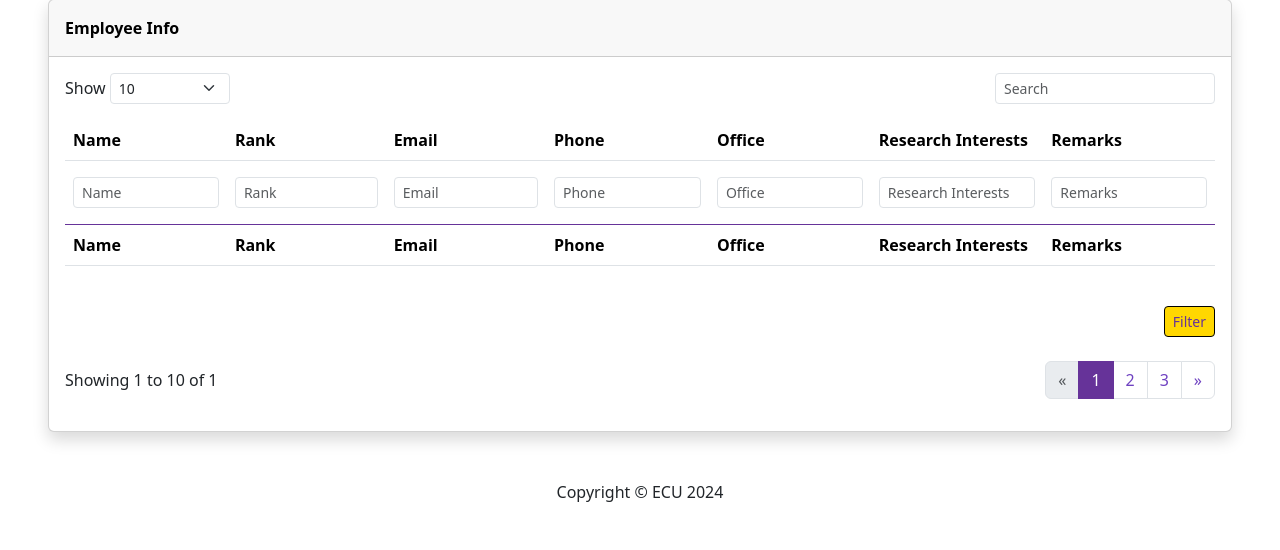
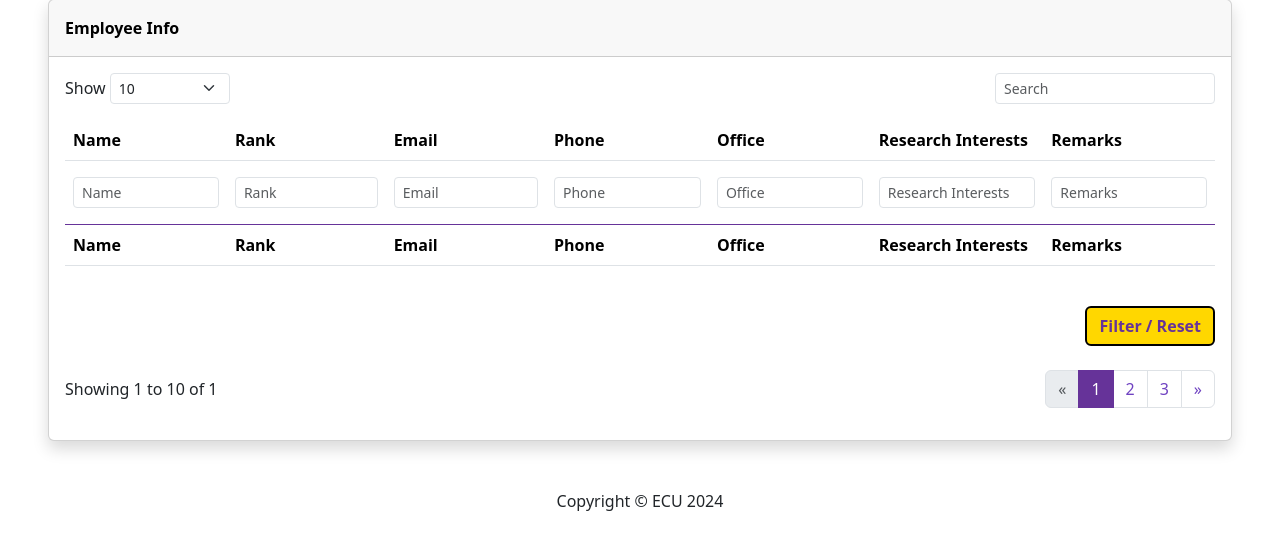
Before and after one commit to 3010-Grp-4/3010-proj-group-4, a Django app: page / in a window 1280 px wide. Shown: the part 208-758 px from the top of the page. Run offline with Django 4.2, Linux system fonts and the light colour scheme; data that the repository does not hold is empty; some libraries are stand-ins or nearby versions.

Commit message:
Update style and text on 'Filter' button on faculty page
The text on the 'Filter' button on faculty page has been updated to include 'Reset' and its style has been updated for emphasis. This change improves the user interface and conveys the button functionality more explicitly.

```diff
--- a/ecu_dash/dashboard/templates/dashboard/faculty.html
+++ b/ecu_dash/dashboard/templates/dashboard/faculty.html
@@ -117,7 +117,7 @@
                         </table>
                     </div>
                     <div class="text-end mt-2">
-                        <button type="submit" class="btn btn-primary btn-sm my-4">Filter</button>
+                        <button type="submit" class="btn btn-primary my-4" style="border-width: 2px;border-color: transparent;font-weight: bold">Filter / Reset</button>
                     </div>
                 </form>
                 <!-- End: Filter Form -->
```
